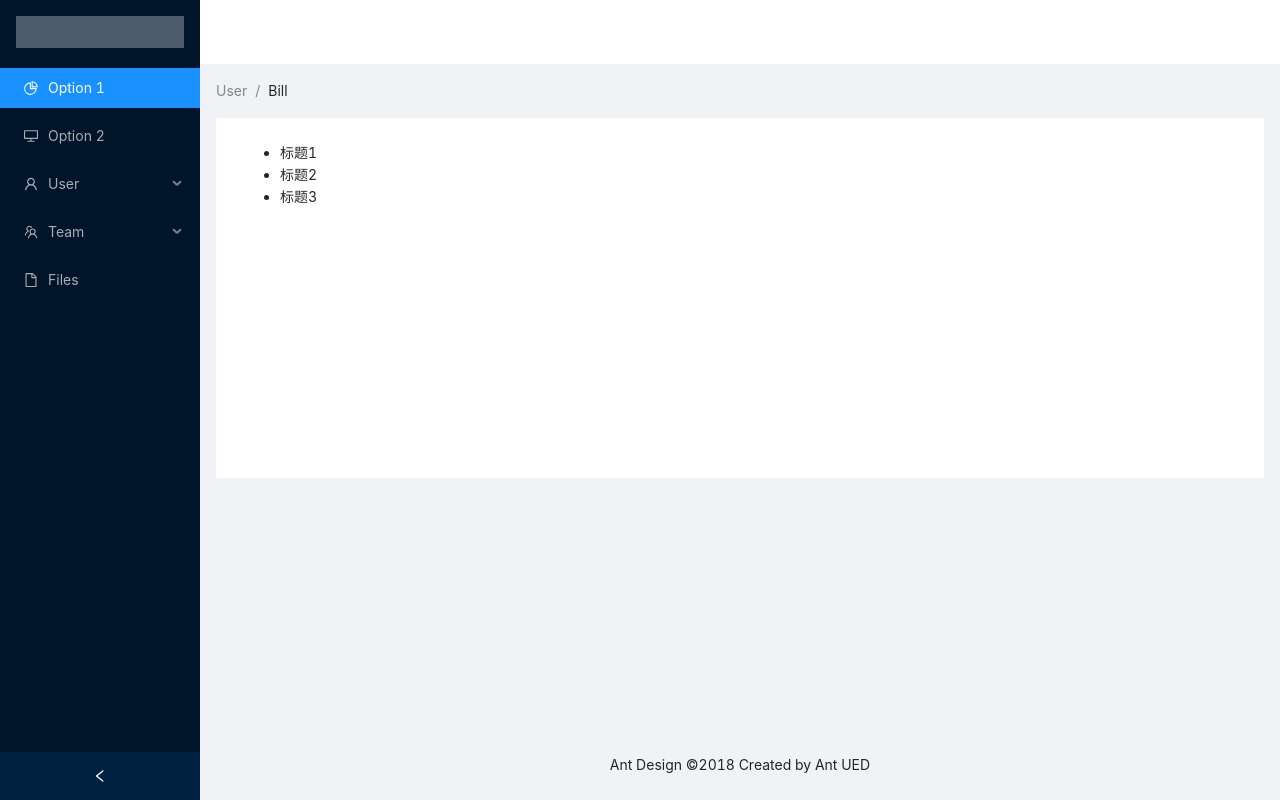
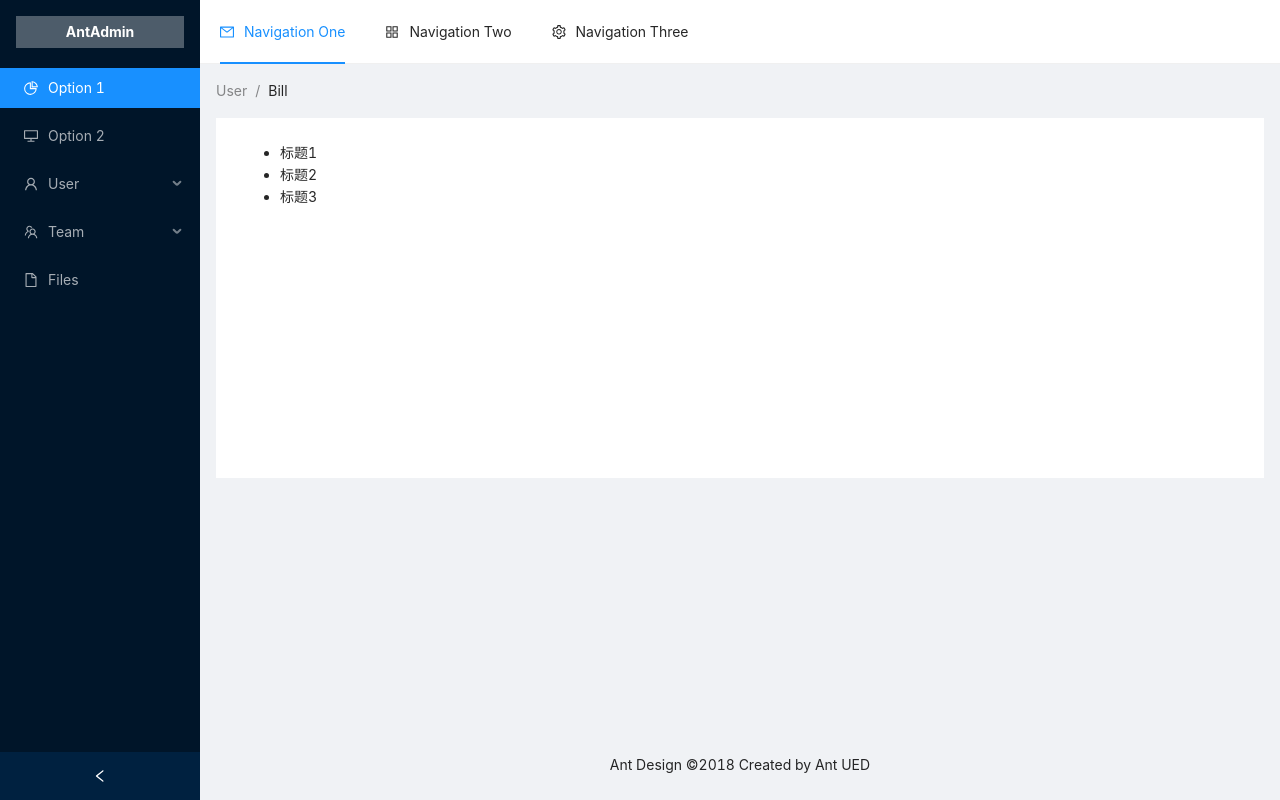
Before and after one commit to windboy3699/antadmin, a React app: page /home/all in a window 1280 px wide. Built offline with nearby package versions, Linux system fonts and the light colour scheme.

Commit message:
add header nav

```diff
--- a/src/App.css
+++ b/src/App.css
@@ -1,7 +1,12 @@
 .logo {
   height: 32px;
+  line-height: 32px;
   margin: 16px;
   background: rgba(255, 255, 255, 0.3);
+  color: #ffffff;
+  font-weight: bold;
+  font-size: 14px;
+  text-align: center;
 }
 
 .site-layout .site-layout-background {
--- a/src/App.js
+++ b/src/App.js
@@ -1,5 +1,4 @@
 import React from 'react';
-import ReactDOM from 'react-dom';
 import 'antd/dist/antd.css';
 import './index.css';
 import './App.css';
@@ -12,6 +11,7 @@ import {
     TeamOutlined,
     UserOutlined,
 } from '@ant-design/icons';
+import { MailOutlined, AppstoreOutlined, SettingOutlined } from '@ant-design/icons';
 import List from './components/List';
 
 const { Header, Content, Footer, Sider } = Layout;
@@ -20,6 +20,7 @@ const { SubMenu } = Menu;
 class App extends React.Component {
     state = {
         collapsed: false,
+        current: 'mail',
     };
 
     onCollapse = collapsed => {
@@ -27,12 +28,18 @@ class App extends React.Component {
         this.setState({ collapsed });
     };
 
+    handleClick = e => {
+        console.log('click ', e);
+        this.setState({ current: e.key });
+    };
+
     render() {
         const { collapsed } = this.state;
+        const { current } = this.state;
         return (
             <Layout style={{ minHeight: '100vh' }}>
                 <Sider collapsible collapsed={collapsed} onCollapse={this.onCollapse}>
-                    <div className="logo" />
+                    <div className="logo">AntAdmin</div>
                     <Menu theme="dark" defaultSelectedKeys={['1']} mode="inline">
                         <Menu.Item key="1" icon={<PieChartOutlined />}>
                             Option 1
@@ -55,7 +62,21 @@ class App extends React.Component {
                     </Menu>
                 </Sider>
                 <Layout className="site-layout">
-                    <Header className="site-layout-background" style={{ padding: 0 }} />
+                    <Header className="site-layout-background" style={{ padding: 0 }}>
+                        <div className="header-wrap">
+                            <Menu onClick={this.handleClick} selectedKeys={[current]} mode="horizontal">
+                                <Menu.Item key="mail" icon={<MailOutlined />}>
+                                    Navigation One
+                                </Menu.Item>
+                                <Menu.Item key="appstore" icon={<AppstoreOutlined />}>
+                                    Navigation Two
+                                </Menu.Item>
+                                <Menu.Item key="setting" icon={<SettingOutlined />}>
+                                    Navigation Three
+                                </Menu.Item>
+                            </Menu>
+                        </div>
+                    </Header>
                     <Content style={{ margin: '0 16px' }}>
                         <Breadcrumb style={{ margin: '16px 0' }}>
                             <Breadcrumb.Item>User</Breadcrumb.Item>
```
